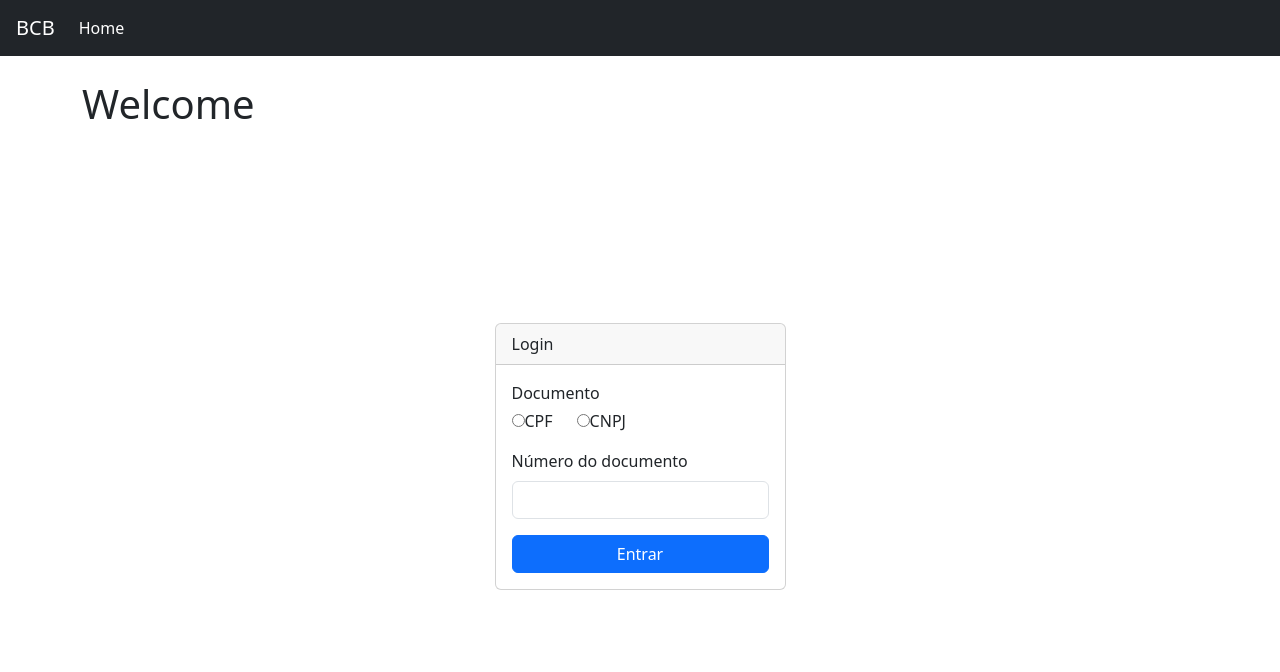
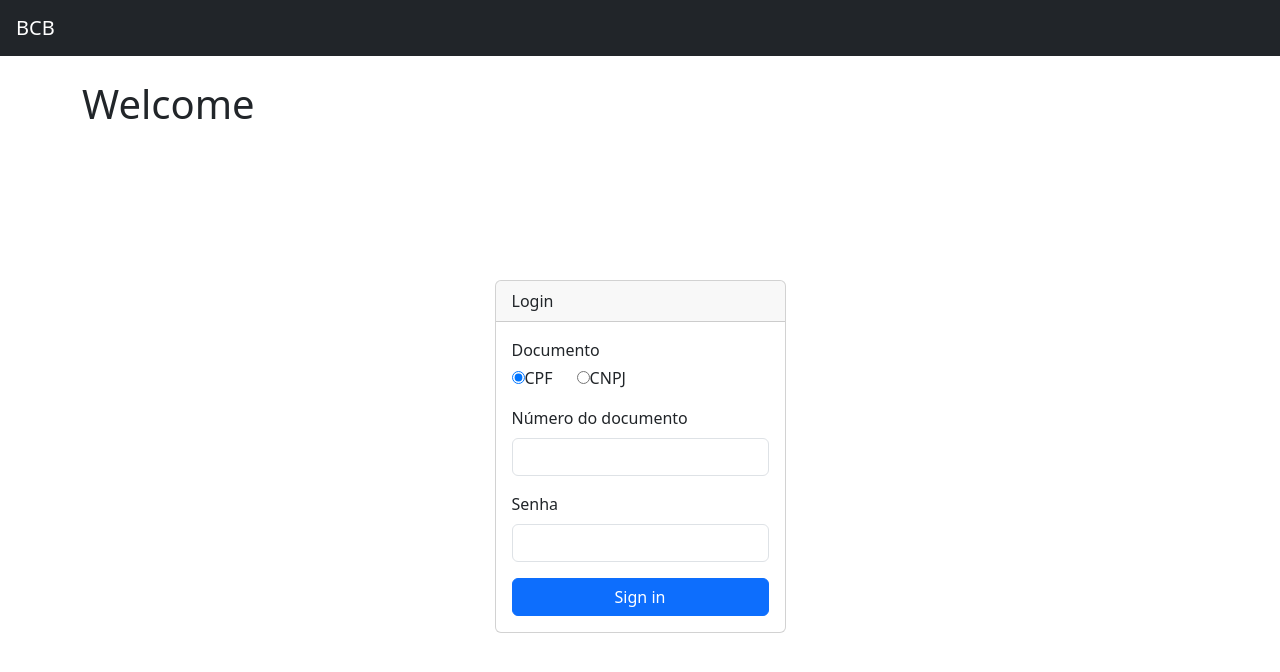
Before and after one commit to 93luiz/big-chat-brasil, a React (Vite) app in the folder frontend/: page / in a window 1280 px wide. Shown: the top 672 px of the page. Built offline with nearby package versions, Linux system fonts and the light colour scheme; no server answers.

Commit message:
Frontend user login

```diff
--- a/frontend/src/App.jsx
+++ b/frontend/src/App.jsx
@@ -4,6 +4,7 @@ import Layout from "./components/Layout.jsx";
 import Home from "./pages/Home.jsx";
 import Conversations from "./pages/Conversations.jsx";
 import NotFound from "./pages/NotFound.jsx";
+import ProtectedRoute from "./auth/ProtectedRoute.jsx";
 
 export default function App() {
   const [message, setMessage] = useState("Loading...");
@@ -19,7 +20,11 @@ export default function App() {
     <Routes>
       <Route element={<Layout />}>
         <Route path="/" element={<Home />} />
-        <Route path="/conversations" element={<Conversations />} />
+
+        <Route element={<ProtectedRoute />}>
+          <Route path="/conversations" element={<Conversations />} />
+        </Route>
+
         <Route path="*" element={<NotFound />} />
       </Route>
     </Routes>
--- /dev/null
+++ b/frontend/src/auth/AuthProvider.jsx
@@ -0,0 +1,46 @@
+import { createContext, useContext, useEffect, useState } from "react";
+
+const AuthContext = createContext(null);
+
+export function AuthProvider({ children }) {
+  const [user, setUser] = useState(null);
+  const [loading, setLoading] = useState(true);
+
+  // Restore the session when the app loads
+  useEffect(() => {
+    fetch("/api/me")
+      .then((res) => (res.ok ? res.json() : null))
+      .then(setUser)
+      .finally(() => setLoading(false));
+  }, []);
+
+  const login = async (credentials) => {
+    console.log(credentials);
+    const res = await fetch("/api/login", {
+      method: "POST",
+      headers: { "Content-Type": "application/json" },
+      body: JSON.stringify(credentials),
+    });
+
+    if (!res.ok) {
+      const data = await res.json().catch(() => ({}));
+      throw new Error(data.error || "Login failed");
+    }
+
+    const me = await fetch("/api/me").then((r) => r.json());
+    setUser(me);
+  };
+
+  const logout = async () => {
+    await fetch("/api/logout", { method: "POST" });
+    setUser(null);
+  };
+
+  return (
+    <AuthContext.Provider value={{ user, loading, login, logout }}>
+      {children}
+    </AuthContext.Provider>
+  );
+}
+
+export const useAuth = () => useContext(AuthContext);
--- /dev/null
+++ b/frontend/src/auth/ProtectedRoute.jsx
@@ -0,0 +1,9 @@
+import { Navigate, Outlet } from "react-router-dom";
+import { useAuth } from "../auth/AuthProvider.jsx";
+
+export default function ProtectedRoute() {
+  const { user, loading } = useAuth();
+
+  if (loading) return <p>Loading...</p>;
+  return user ? <Outlet /> : <Navigate to="/" replace />;
+}
--- a/frontend/src/components/Layout.jsx
+++ b/frontend/src/components/Layout.jsx
@@ -1,12 +1,21 @@
-import { NavLink, Outlet } from "react-router-dom";
+import { NavLink, Outlet, useNavigate } from "react-router-dom";
+import { useAuth } from "../auth/AuthProvider.jsx";
 
 export default function Layout() {
+    const { user, loading, logout } = useAuth();
+    const navigate = useNavigate();
+
+    const handleLogout = async () => {
+        await logout();
+        navigate("/login");
+    };
     return (
         <div className="d-flex flex-column vh-100">
-      <nav className="navbar navbar-expand navbar-dark bg-dark px-3">
+        <nav className="navbar navbar-expand navbar-dark bg-dark px-3 d">
             <span className="navbar-brand">BCB</span>
-        <div className="navbar-nav">
-          <NavLink to="/" end className="nav-link">Home</NavLink>
+            <div className="navbar-nav d-flex">
+                {user && <NavLink to="/conversations" className="nav-link">Conversations</NavLink>}
+                {user && <button onClick={handleLogout} className="btn btn-outline-light btn-sm ms-auto">Logout</button>}
             </div>
         </nav>
 
--- a/frontend/src/main.jsx
+++ b/frontend/src/main.jsx
@@ -3,11 +3,14 @@ import React from "react";
 import ReactDOM from "react-dom/client";
 import { BrowserRouter } from "react-router-dom";
 import App from "./App.jsx";
+import { AuthProvider } from "./auth/AuthProvider.jsx";
 
 ReactDOM.createRoot(document.getElementById("root")).render(
   <React.StrictMode>
     <BrowserRouter>
-      <App />
+      <AuthProvider>
+        <App />
+      </AuthProvider>
     </BrowserRouter>
   </React.StrictMode>
 );
--- a/frontend/src/pages/Home.jsx
+++ b/frontend/src/pages/Home.jsx
@@ -1,14 +1,38 @@
-import { useEffect, useState } from "react";
+import { useState } from "react";
+import { Navigate, useNavigate } from "react-router-dom";
+import { useAuth } from "../auth/AuthProvider.jsx";
 
 export default function Home() {
-  const [message, setMessage] = useState("Loading...");
+  const { user, login } = useAuth();
+  const navigate = useNavigate();
 
-  useEffect(() => {
-    fetch("/api/hello")
-      .then((res) => res.json())
-      .then((data) => setMessage(data.message))
-      .catch(() => setMessage("Could not reach the API"));
-  }, []);
+  const [form, setForm] = useState({ document: "", document_type: "cpf", password: "" });
+  const [error, setError] = useState("");
+  const [submitting, setSubmitting] = useState(false);
+
+  const handleChange = (e) => {
+    setForm({ ...form, [e.target.name]: e.target.value });
+  };
+
+  const handleSubmit = async (e) => {
+    e.preventDefault();
+    console.log("submitting:", form);
+    setError("");
+    setSubmitting(true);
+
+    try {
+      await login(form);
+      navigate("/conversations");
+    } catch (err) {
+      setError(err.message);
+    } finally {
+      setSubmitting(false);
+    }
+  };
+
+  if (user) {
+    return <Navigate to="/conversations" replace />;
+  }
 
   return (
     <>
@@ -20,28 +44,33 @@ export default function Home() {
                     Login
                 </div>
                 <div className="card-body">
-                    <form>
+                    <form onSubmit={handleSubmit}>
+                        {error && <div className="alert alert-danger pb-3">{error}</div>}
                         <p className="form-label mb-1">Documento</p>
                         <div className="row mb-3">
                             <div className="col-auto">
                                 <div class="form-field">
-                                    <input class="radio" name="document_type" type="radio" id="cpf" />
+                                    <input class="radio" name="document_type" type="radio" id="cpf" value="cpf" checked={form.document_type === "cpf"} onChange={handleChange} />
                                     <label for="cpf">CPF</label>
                                 </div>
                             </div>
                             <div className="col-auto">
                                 <div class="form-field">
-                                    <input class="radio" name="document_type" type="radio" id="cnpj" />
+                                    <input class="radio" name="document_type" type="radio" id="cnpj" value="cnpj" checked={form.document_type === "cnpj"} onChange={handleChange}  />
                                     <label for="cnpj">CNPJ</label>
                                 </div>
                             </div>
                         </div>
                         <div class="form-field mb-3">
                             <label for="document" class="form-label">Número do documento</label>
-                            <input type="text" class="form-control" id="document" />
+                            <input type="text" class="form-control" name="document" id="document" value={form.document} onChange={handleChange}  />
+                        </div>
+                        <div class="form-field mb-3">
+                            <label for="password" class="form-label">Senha</label>
+                            <input type="password" class="form-control" name="password" id="password" value={form.password} onChange={handleChange} />
                         </div>
                         <div class="form-field">
-                            <input type="submit" value="Entrar" className="btn btn-primary w-100" />
+                            <input type="submit" value={submitting ? "Signing in..." : "Sign in"} className="btn btn-primary w-100" disabled={submitting} />
                         </div>
                     </form>
                 </div>
```
Lines whose indentation alone changed are shown as unchanged.
